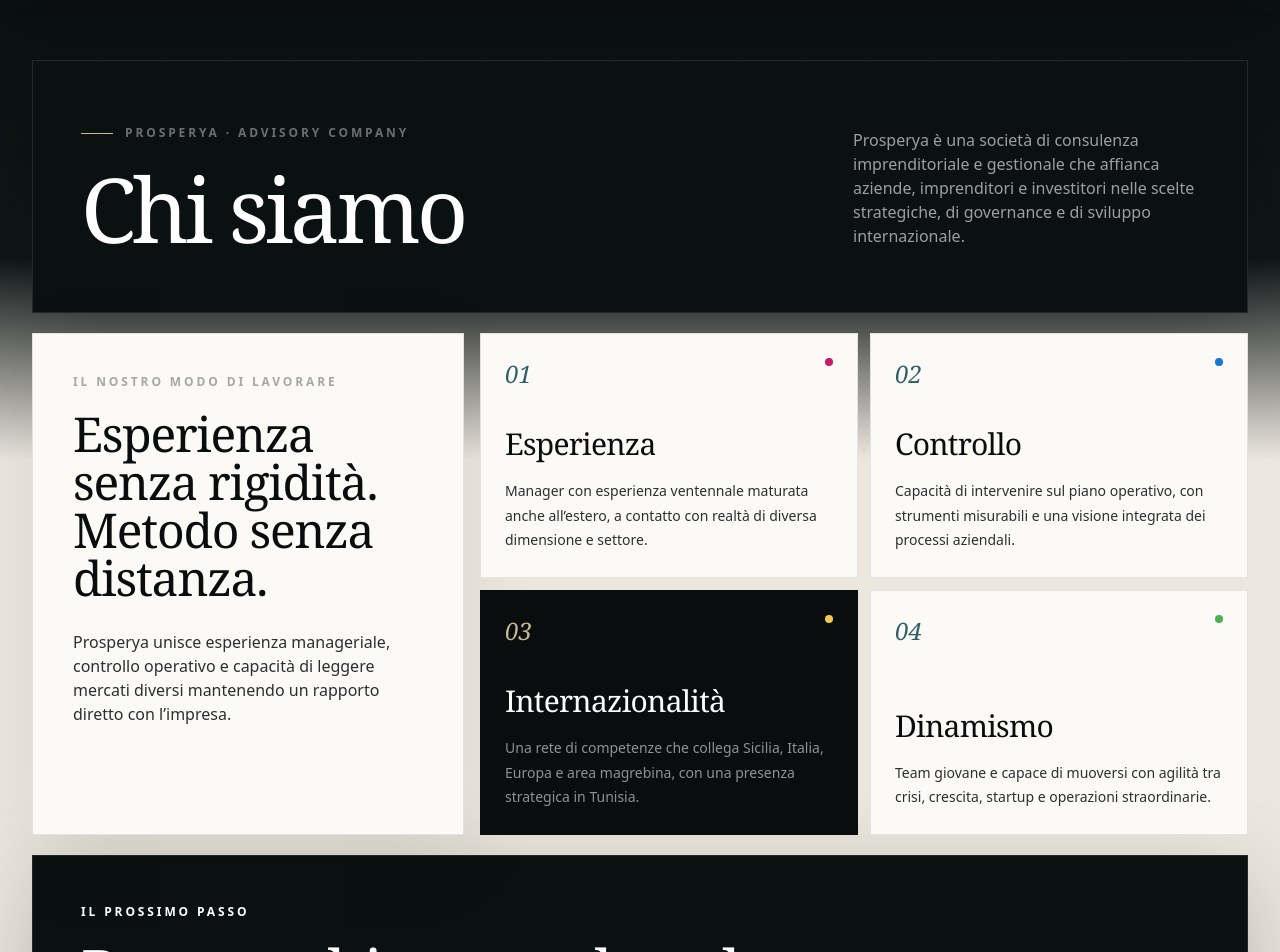
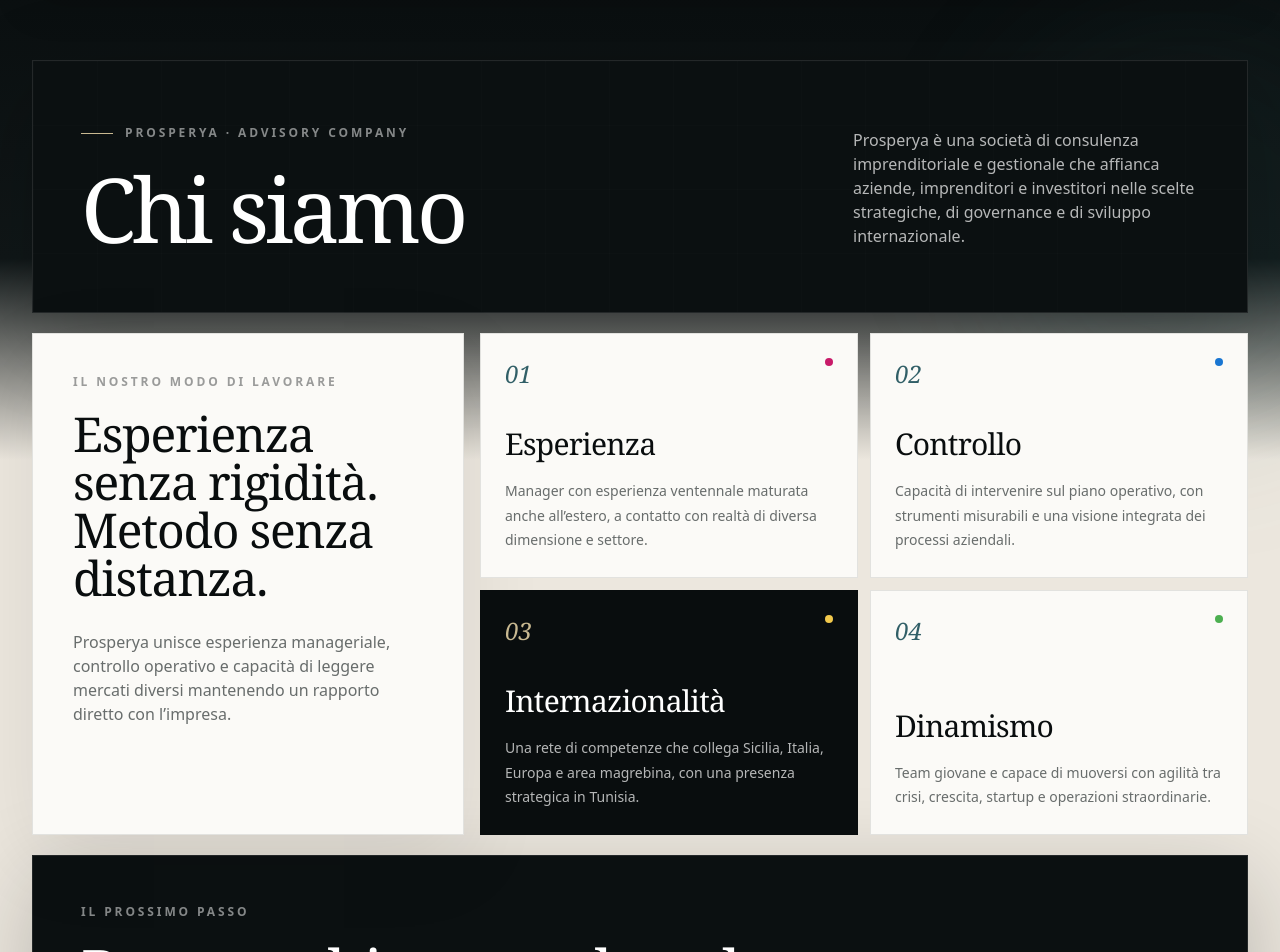
Before and after one commit to gaetanomeli95-lab/Prosperya-site, a Next.js app: page /chi-siamo in a window 1280 px wide. Shown: the part 100-1052 px from the top of the page. Built offline with nearby package versions, Linux system fonts and the light colour scheme.

Commit message:
fix: correct dark card contrast on about page

```diff
--- a/src/app/chi-siamo/page.tsx
+++ b/src/app/chi-siamo/page.tsx
@@ -14,21 +14,21 @@
   return (
     <div className="premium-page">
       <div className="absolute inset-x-0 top-0 h-[35rem] bg-[linear-gradient(180deg,#090D0E_0%,#101718_64%,transparent_100%)]" />
-      <div className="absolute right-[-8rem] top-28 h-[27rem] w-[27rem] rounded-full bg-mediterranean/12 blur-3xl" />
+      <div className="absolute right-[-8rem] top-28 h-[27rem] w-[27rem] rounded-full bg-mediterranean/10 blur-3xl" />
 
       <div className="premium-container">
-        <section className="premium-panel-dark relative overflow-hidden px-6 py-10 sm:px-9 sm:py-12 lg:px-12 lg:py-16">
+        <section className="premium-panel-dark dark-surface relative overflow-hidden px-6 py-10 sm:px-9 sm:py-12 lg:px-12 lg:py-16">
           <div className="absolute inset-0 prosperya-grid opacity-30" />
           <div className="relative grid gap-10 lg:grid-cols-12 lg:items-end">
             <div className="lg:col-span-8">
               <FadeIn>
-                <div className="flex items-center gap-3"><span className="h-px w-8 bg-sand" /><span className="eyebrow !text-white/40">Prosperya · Advisory company</span></div>
+                <div className="flex items-center gap-3"><span className="h-px w-8 bg-sand" /><span className="eyebrow !text-white/50">Prosperya · Advisory company</span></div>
                 <h1 className="mt-7 max-w-5xl text-[clamp(3.3rem,7vw,7rem)] font-heading leading-[.88] tracking-[-.045em] !text-white">{about.title}</h1>
               </FadeIn>
             </div>
             <div className="lg:col-span-4">
               <FadeIn delay={0.1}>
-                <p className="max-w-lg text-sm leading-[1.8] !text-white/60 sm:text-base">{about.intro}</p>
+                <p className="max-w-lg text-sm leading-[1.8] !text-white/70 sm:text-base">{about.intro}</p>
               </FadeIn>
             </div>
           </div>
@@ -37,33 +37,36 @@
         <section className="mt-5 grid gap-4 lg:grid-cols-[.72fr_1.28fr]">
           <div className="premium-hero p-7 sm:p-9 lg:p-10">
             <FadeIn>
-              <p className="eyebrow text-night/35">Il nostro modo di lavorare</p>
+              <p className="eyebrow text-night/40">Il nostro modo di lavorare</p>
               <h2 className="mt-5 text-4xl font-heading leading-[.98] text-night sm:text-5xl">Esperienza senza rigidità. Metodo senza distanza.</h2>
-              <p className="mt-7 text-sm leading-[1.8] text-anthracite/67 sm:text-base">Prosperya unisce esperienza manageriale, controllo operativo e capacità di leggere mercati diversi mantenendo un rapporto diretto con l’impresa.</p>
+              <p className="mt-7 text-sm leading-[1.8] text-anthracite/70 sm:text-base">Prosperya unisce esperienza manageriale, controllo operativo e capacità di leggere mercati diversi mantenendo un rapporto diretto con l’impresa.</p>
             </FadeIn>
           </div>
 
           <div className="grid gap-3 sm:grid-cols-2">
-            {about.points.map((point, i) => (
+            {about.points.map((point, i) => {
+              const dark = i === 2;
+              return (
                 <FadeIn key={point.title} delay={i * 0.06}>
-                <article className={`group relative flex min-h-[245px] flex-col justify-between overflow-hidden border p-6 transition-all duration-500 hover:-translate-y-1 ${i === 2 ? 'border-night bg-night' : 'border-night/10 bg-paper hover:border-night/20 hover:shadow-soft'}`}>
+                  <article className={`group relative flex min-h-[245px] flex-col justify-between overflow-hidden border p-6 transition-all duration-500 hover:-translate-y-1 ${dark ? 'dark-surface border-night bg-night' : 'border-night/10 bg-paper hover:border-night/20 hover:shadow-soft'}`}>
                     <div className="flex items-start justify-between">
-                    <span className={`font-heading italic text-2xl ${i === 2 ? 'text-sand' : 'text-mediterranean'}`}>0{i + 1}</span>
+                      <span className={`font-heading italic text-2xl ${dark ? 'text-sand' : 'text-mediterranean'}`}>0{i + 1}</span>
                       <span className={`h-2 w-2 rounded-full ${i === 0 ? 'bg-logo-magenta' : i === 1 ? 'bg-logo-blue' : i === 2 ? 'bg-logo-yellow' : 'bg-logo-green'}`} />
                     </div>
                     <div>
-                    <h2 className={`text-3xl font-heading leading-none ${i === 2 ? '!text-white' : 'text-night'}`}>{point.title}</h2>
-                    <p className={`mt-5 text-sm leading-[1.75] ${i === 2 ? '!text-white/55' : 'text-anthracite/68'}`}>{point.text}</p>
+                      <h2 className={`text-3xl font-heading leading-none ${dark ? '!text-white' : 'text-night'}`}>{point.title}</h2>
+                      <p className={`mt-5 text-sm leading-[1.75] ${dark ? '!text-white/70' : 'text-anthracite/70'}`}>{point.text}</p>
                     </div>
                   </article>
                 </FadeIn>
-            ))}
+              );
+            })}
           </div>
         </section>
 
-        <section className="mt-5 premium-panel-dark grid gap-8 p-7 sm:p-9 lg:grid-cols-[1fr_auto] lg:items-end lg:p-12">
+        <section className="premium-panel-dark dark-surface mt-5 grid gap-8 p-7 sm:p-9 lg:grid-cols-[1fr_auto] lg:items-end lg:p-12">
           <div>
-            <p className="eyebrow !text-white/34">Il prossimo passo</p>
+            <p className="eyebrow !text-white/50">Il prossimo passo</p>
             <h2 className="mt-5 max-w-4xl text-4xl font-heading leading-[.98] !text-white sm:text-5xl lg:text-6xl">Portare chiarezza dove le decisioni diventano complesse.</h2>
           </div>
           <Link href="/contatti/" className="premium-button-light group min-w-[220px] justify-between">
```
Lines whose indentation alone changed are shown as unchanged.
